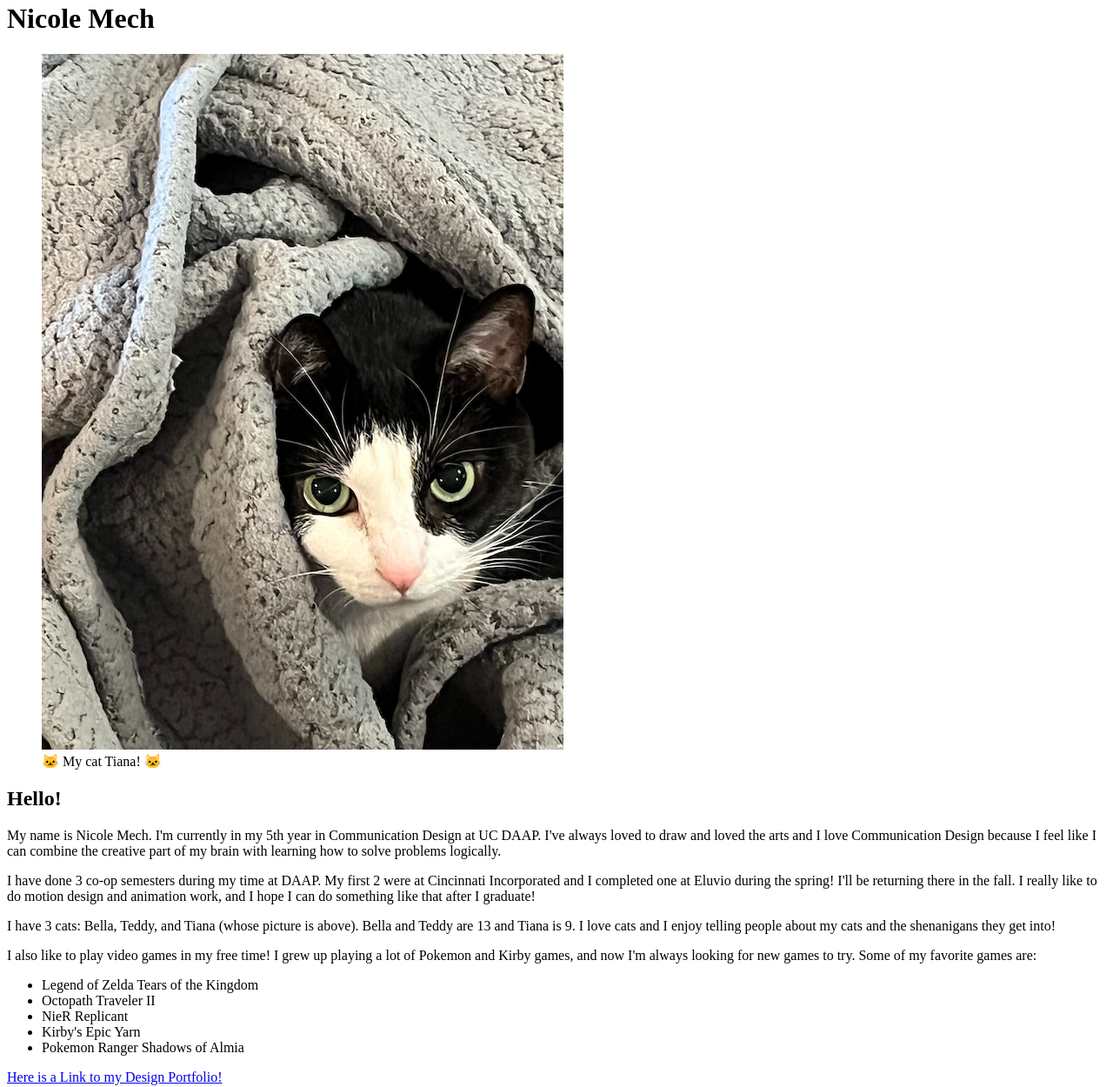
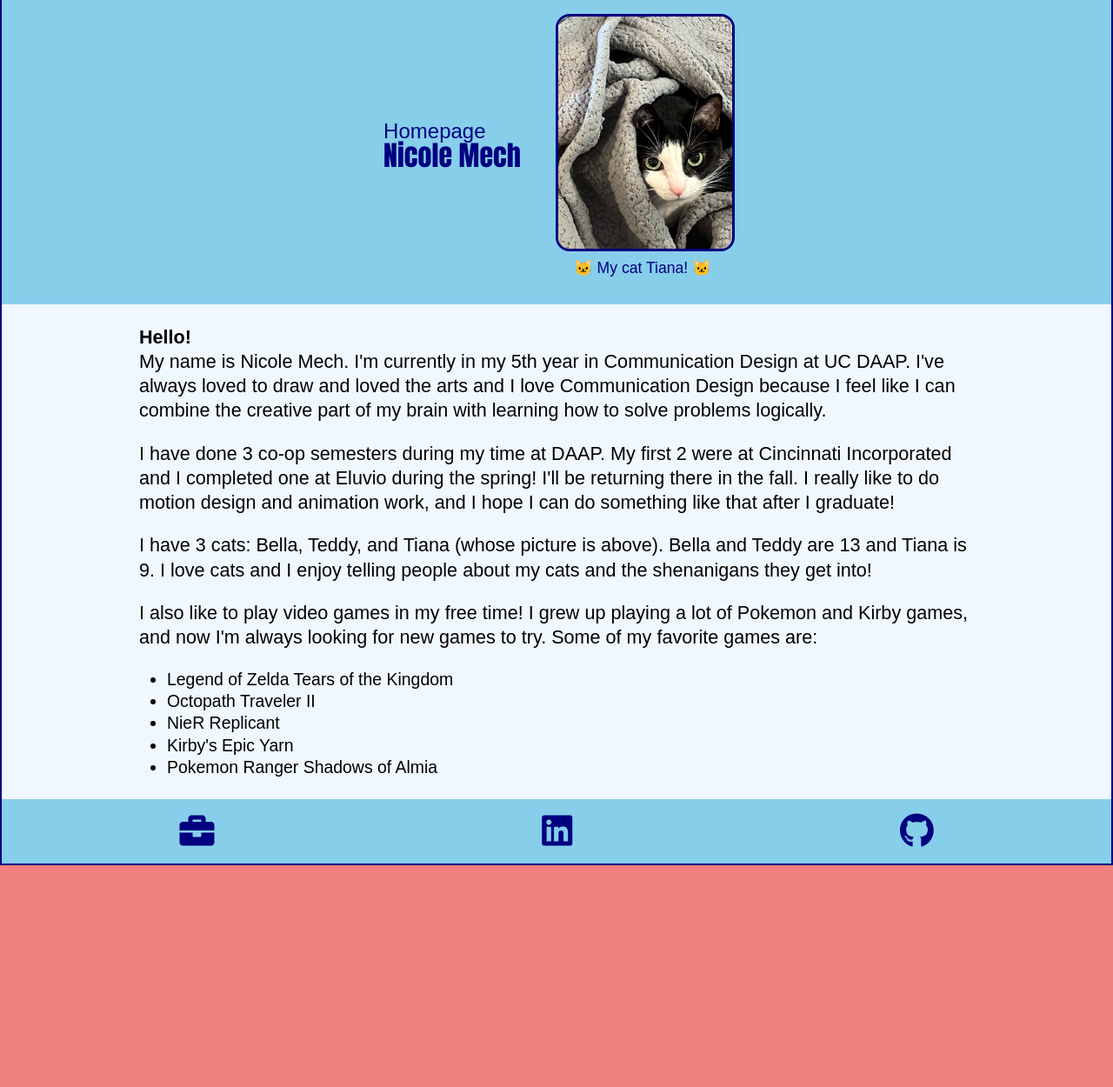
Before and after one commit to nicolemech/personal-homepage, a plain HTML site: page index.html in a window 1280 px wide. Shown: the part 18-1268 px from the top of the page at 87% size. After the commit the page ends 1013 px from the top, so only its background shows below. Drawn offline with Linux system fonts and the light colour scheme.

Commit message:
updated with CSS

```diff
--- a/index.html
+++ b/index.html
@@ -4,16 +4,29 @@
   <meta charset="UTF-8">
   <meta name="viewport" content="width=device-width, initial-scale=1.0">
   <title>Nicole Mech's Homepage</title>
+  <link rel="stylesheet" href="reset.css">
+  <link rel="stylesheet" href="main.css">
+
+  <link rel="stylesheet" href="https://use.fontawesome.com/releases/v5.15.4/css/all.css" integrity="sha384-DyZ88mC6Up2uqS4h/KRgHuoeGwBcD4Ng9SiP4dIRy0EXTlnuz47vAwmeGwVChigm" crossorigin="anonymous" />
+
 </head>
+
 <body>
+  <div class="wrapper">
+
+    <header>
+      <section>
+        <h2>Homepage </h2>
         <h1>Nicole Mech</h1>
+      </section>
       <figure>
         <img src="tiana.png" alt="Tiana the cat.">
         <figcaption>&#128049; My cat Tiana! &#128049;</figcaption>
       </figure>
+    </header>
 
+    <main>
       <h2>Hello!</h2>
-
       <p>My name is Nicole Mech. I'm currently in my 5th year in Communication Design at UC DAAP. I've always loved to draw and loved the arts and I love Communication Design because I feel like I can combine the creative part of my brain with learning how to solve problems logically. </p>
       <p> I have done 3 co-op semesters during my time at DAAP. My first 2 were at Cincinnati Incorporated and I completed one at Eluvio during the spring! I'll be returning there in the fall. I really like to do motion design and animation work, and I hope I can do something like that after I graduate!</p>
       <p> I have 3 cats: Bella, Teddy, and Tiana (whose picture is above). Bella and Teddy are 13 and Tiana is 9. I love cats and I enjoy telling people about my cats and the shenanigans they get into! </p>
@@ -26,7 +39,17 @@
         <li>Pokemon Ranger Shadows of Almia</li>
       </ul>
 
-<a href="https://www.nicolemechdesign.com">Here is a Link to my Design Portfolio!</a>
+      <!-- <a href="https://www.nicolemechdesign.com">Here is a Link to my Design Portfolio!</a> -->
+    </main>
+
+    <footer>
+      <a href="nicolemechdesign.com"><i class="fa fa-briefcase"></i></a>
+      <a href="www.linkedin.com/in/nicole-mech-6469a3267"><i class="fab fa-linkedin"></i></a>
+
+      <a href="https://github.com/nicolemech">
+      <i class="fab fa-github"></i></a>
+    </footer>
+  </div>
 
 </body>
 </html>
--- /dev/null
+++ b/main.css
@@ -0,0 +1,78 @@
+body {
+  background: lightcoral;
+}
+
+.wrapper {
+  background-color: aliceblue;
+  border: 2px solid navy;
+}
+
+header {
+  background-color: skyblue;
+  padding: 2rem;
+  display: flex;
+  justify-content: center;
+  align-items: center;
+  color: navy;
+}
+
+header h1 {
+  font-family: Impact, Haettenschweiler, 'Arial Narrow Bold', sans-serif;
+}
+
+header h2 {
+  font-family: Arial, Helvetica, sans-serif;
+  font-weight: normal;
+}
+
+header img {
+  width: 300px;
+  border: 3px solid navy;
+  border-radius: 1rem;
+  margin-bottom: .5rem;
+}
+
+header figure {
+  width: 200px;
+  text-align: center;
+  margin-left: 2.5rem;
+  font-family: Arial, Helvetica, sans-serif;
+  font-size: 110%;
+}
+
+img {
+  max-width: 100%;
+  height: auto;
+}
+
+header h1 {
+  font-size: 200%;
+}
+header h2 {
+  font-size: 150%;
+}
+main {
+  width: 960px;
+  margin: 0 auto;
+  font-size: 135%;
+  line-height: 1.3;
+  padding: 1.5rem 0;
+  font-family: Arial, Helvetica, sans-serif;
+}
+main ul {
+  font-size: 90%;
+  padding: 0 2rem;
+}
+footer {
+  background-color: skyblue;
+  padding: 1rem;
+  display: flex;
+  justify-content: space-around;
+  align-items: center;
+}
+
+footer a {
+  font-size: 250%;
+  text-decoration: none;
+  color: navy;
+}
--- /dev/null
+++ b/reset.css
@@ -0,0 +1,188 @@
+/*
+	Filename:		reset.css
+	Description:	Resets default HTML styles across browsers
+					Includes HTML5 patches
+*/
+
+
+/* MARGINS, PADDING & FONT SIZE
+-------------------------------------------------- */
+html, body, div, span, applet, object, iframe,
+h1, h2, h3, h4, h5, h6, p, blockquote, pre,
+a, abbr, acronym, address, big, cite, code,
+del, dfn, font, img, ins, kbd, q, s, samp,
+small, strike, sub, sup, tt, var,
+dl, dt, dd, ol, ul, li,
+fieldset, form, label, legend,
+table, caption, tbody, tfoot, thead, tr, th, td {
+	margin: 0;
+	padding: 0;
+	border: 0;
+	outline: 0;
+	font-size: 100%;
+	vertical-align: baseline;
+	background: transparent;
+}
+
+address,caption,cite,code,dfn,th,var {
+	font-style:normal;
+	font-weight:normal;
+}
+
+body {
+	line-height: 1;
+}
+
+p {
+	margin-bottom: 1em;
+}
+
+
+
+/*  TABLES
+-------------------------------------------------- */
+caption,
+th {
+	font-weight: bold;
+	text-align:left;
+}
+
+table {
+	border-collapse:collapse;
+	border-spacing:0;
+}
+
+
+
+/*  FORMS
+-------------------------------------------------- */
+fieldset {
+	border: 1px solid black;
+	padding: 1em;
+}
+
+legend {
+	font-weight: bold;
+}
+
+
+
+/* BORDERS
+-------------------------------------------------- */
+img {
+	border:0;
+}
+
+
+abbr,
+acronym {
+	border-bottom: 1px dotted #666;
+	cursor:help;
+}
+
+
+/* MISCELLANEOUS
+-------------------------------------------------- */
+
+del {
+	text-decoration: line-through;
+}
+
+blockquote,
+q {
+	quotes: none;
+}
+
+blockquote:before,
+blockquote:after,
+q:before,
+q:after {
+	content: " ";
+	content: none;
+}
+
+dfn {
+    font-style: italic;
+}
+
+code,
+kbd,
+pre,
+samp {
+    font-family: monospace, serif;
+}
+
+pre {
+    white-space: pre;
+    white-space: pre-wrap;
+    word-wrap: break-word;
+}
+
+sub,
+sup {
+    font-size: 75%;
+    line-height: 0;
+    position: relative;
+    vertical-align: baseline;
+}
+
+sup {
+    top: -0.5em;
+}
+
+sub {
+    bottom: -0.25em;
+}
+
+
+/* HTML5 PATCHES
+-------------------------------------------------- */
+/* Corrects `block` display not defined in IE 8/9 */
+article,
+aside,
+details,
+figcaption,
+figure,
+footer,
+header,
+hgroup,
+nav,
+section,
+summary {
+    display: block;
+}
+
+/*Corrects `inline-block` display not defined in IE 8/9 */
+audio,
+canvas,
+video {
+    display: inline-block;
+}
+
+/* Prevents modern browsers from displaying `audio` without controls.
+   Remove excess height in iOS 5 devices.  */
+
+audio:not([controls]) {
+    display: none;
+    height: 0;
+}
+
+
+/* Addresses styling for `hidden` attribute not present in IE 8/9 */
+[hidden] {
+    display: none;
+}
+
+/* Corrects overflow displayed oddly in IE 9.  */
+svg:not(:root) {
+    overflow: hidden;
+}
+
+/* Addresses margin not present in IE 8/9 and Safari 5. */
+figure {
+    margin: 0;
+}
+
+
+
+/* last updated 1/8/13 */
```
Lines whose indentation alone changed are shown as unchanged.
